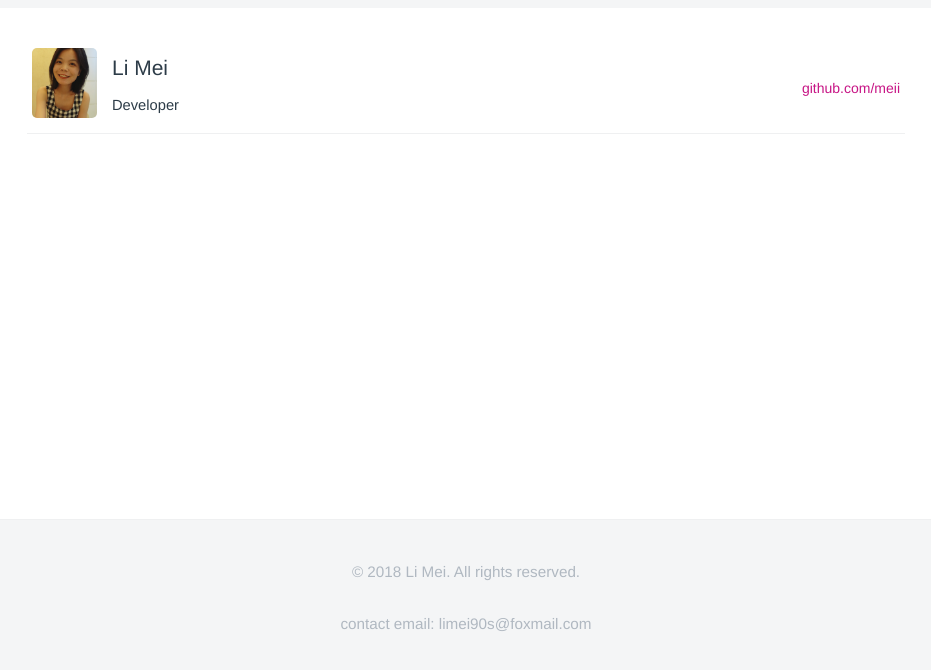
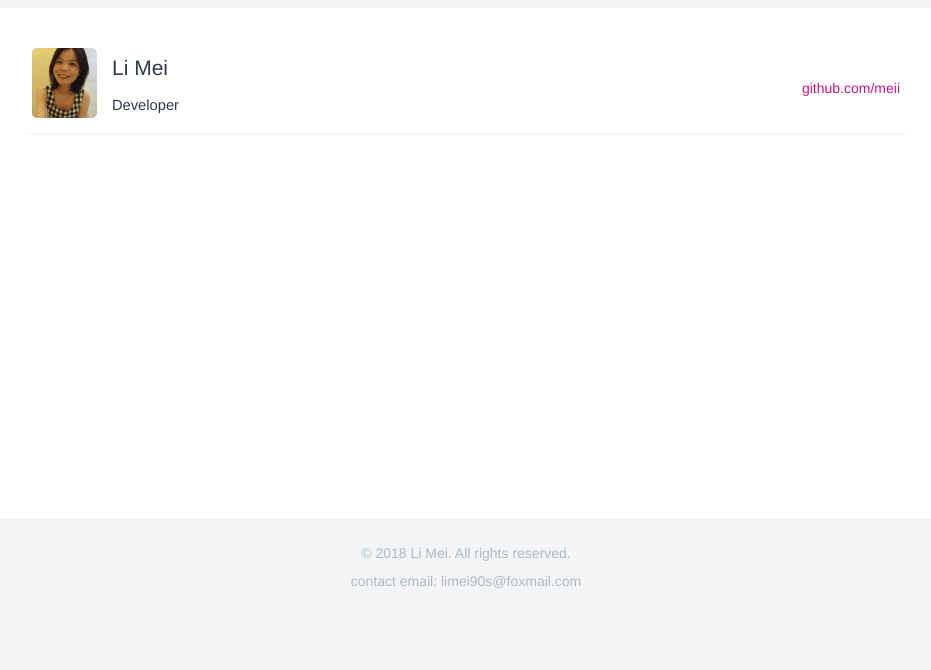
Before and after one commit to LiMeii/LiMeii.github.io, a Jekyll site: the page built from _posts/2018-09-19-h5.md, in a window 1280 px wide. Shown: the top 670 px of the page, without its empty margins (182-1113 px from the left). Built offline with Jekyll 4.4.1, drawn with Linux system fonts in a browser that asks for light colours; our own code applies the rules of GitHub Pages for plain Markdown files.

Commit message:
update footer

```diff
--- a/_includes/footer.html
+++ b/_includes/footer.html
@@ -1,6 +1,6 @@
 <footer class="footer">
     <nav class="footer-navigation">
-        <p class="copyright">© 2018 Li Mei. All rights reserved.</p>
-        <p>contact email: limei90s@foxmail.com</p>
+        <div class="copyright">© 2018 Li Mei. All rights reserved.</div>
+        <div>contact email: limei90s@foxmail.com</div>
     </nav>
 </footer>
--- a/assets/base.css
+++ b/assets/base.css
@@ -221,7 +221,8 @@ p {
     margin: 0 auto;
     padding-top: 1.35714em;
     padding-bottom: 1.14286em;
-    text-align: center
+    text-align: center;
+    line-height: 2em;
 }
 
 .icon-square-footer {
```
